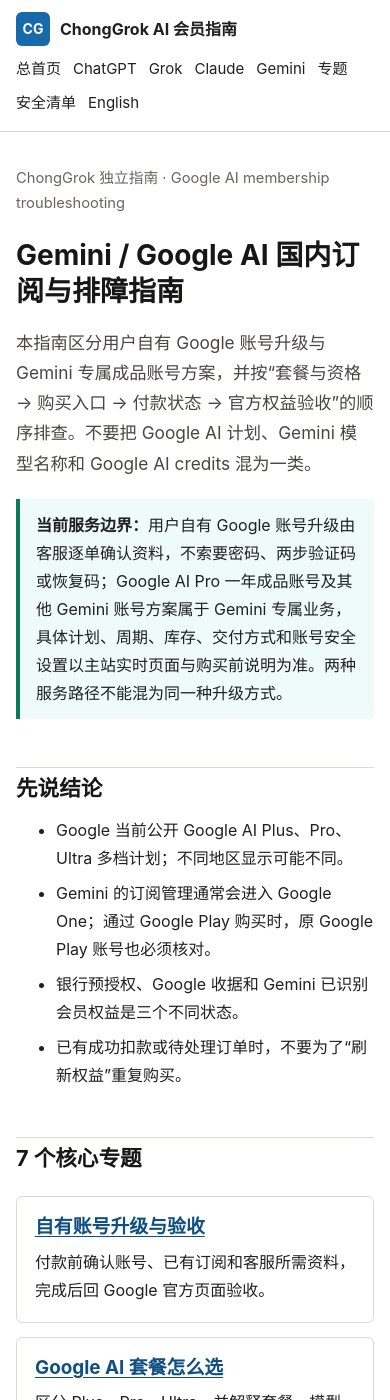
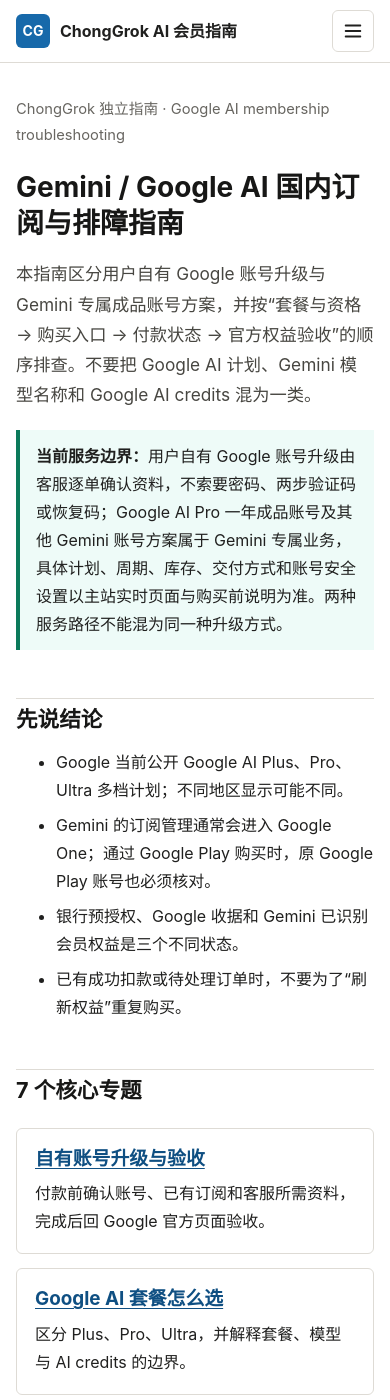
Before and after one commit to he20000405-pixel/gemini-google-ai-pro-china-guide, a Jekyll site: the page built from index.md, in a window 390 px wide and 1400 px high. Built offline with Jekyll 4.4.1, drawn with Linux system fonts in a browser that asks for light colours; some of the changed text lies outside the part shown.

Commit message:
Align Gemini update date and mobile navigation

```diff
--- a/_config.yml
+++ b/_config.yml
@@ -9,7 +9,7 @@
 grok_guide_url: "https://he20000405-pixel.github.io/supergrok-china-guide/"
 claude_guide_url: "https://he20000405-pixel.github.io/claude-pro-max-china-guide/"
 gemini_guide_url: "https://he20000405-pixel.github.io/gemini-google-ai-pro-china-guide/"
-asset_version: "20260715-initial"
+asset_version: "20260728-mobile-nav"
 lang: "zh-CN"
 timezone: "Asia/Shanghai"
 author:
--- a/_includes/header.html
+++ b/_includes/header.html
@@ -4,15 +4,37 @@
       <span class="brand-mark" aria-hidden="true">CG</span>
       <span>ChongGrok AI 会员指南</span>
     </a>
-    <nav class="site-nav" aria-label="主导航">
+    <nav class="site-nav desktop-nav" aria-label="主导航">
       <a href="{{ site.portal_url }}">总首页</a>
       <a href="{{ site.chatgpt_guide_url }}">ChatGPT</a>
       <a href="{{ site.grok_guide_url }}">Grok</a>
       <a href="{{ site.claude_guide_url }}">Claude</a>
-      <a href="{{ '/' | relative_url }}">Gemini</a>
+      <a class="is-current" href="{{ '/' | relative_url }}" aria-current="page">Gemini</a>
       <a href="{{ '/guides/' | relative_url }}">专题</a>
       <a href="{{ site.portal_url }}resources/ai-membership-safety-checklist/">安全清单</a>
       <a href="{{ '/en/' | relative_url }}" lang="en">English</a>
     </nav>
+    <details class="mobile-nav">
+      <summary aria-label="打开导航菜单">
+        <svg aria-hidden="true" viewBox="0 0 24 24"><path d="M4 6h16M4 12h16M4 18h16"></path></svg>
+      </summary>
+      <div class="mobile-panel">
+        <nav aria-label="移动端主导航">
+          <a href="{{ site.portal_url }}">知识库总首页</a>
+          <a href="{{ site.chatgpt_guide_url }}">ChatGPT</a>
+          <a href="{{ site.grok_guide_url }}">Grok</a>
+          <a href="{{ site.claude_guide_url }}">Claude</a>
+          <a class="is-current" href="{{ '/' | relative_url }}" aria-current="page">Gemini</a>
+          <a href="{{ '/guides/' | relative_url }}">全部专题</a>
+          <a href="{{ site.portal_url }}resources/ai-membership-safety-checklist/">安全清单</a>
+          <a href="{{ '/en/' | relative_url }}" lang="en">English</a>
+        </nav>
+        <form class="nav-search" action="{{ site.portal_url }}search/" method="get" role="search">
+          <label for="mobile-search">搜索四个产品知识库</label>
+          <div><input id="mobile-search" name="q" type="search" placeholder="付款失败、Free、Google Play"><button type="submit">搜索</button></div>
+        </form>
+        <a class="mobile-cta" href="https://chonggrok.com/gemini">查看 Gemini 实时方案</a>
+      </div>
+    </details>
   </div>
 </header>
--- a/assets/css/style.css
+++ b/assets/css/style.css
@@ -22,9 +22,26 @@
 .brand { display: inline-flex; align-items: center; gap: 10px; color: var(--ink); font-weight: 750; text-decoration: none; white-space: nowrap; }
 .brand-mark { display: inline-grid; width: 34px; height: 34px; place-items: center; color: #fff; background: var(--brand); border-radius: 6px; font-size: 14px; }
 .site-nav { display: flex; align-items: center; gap: 15px; font-size: 15px; }
-.site-nav a { color: var(--ink); text-decoration: none; }
+.site-nav a { color: var(--ink); text-decoration: none; white-space: nowrap; }
+.site-nav a:hover,.site-nav .is-current { color: var(--brand-dark); }
+.site-nav .is-current { font-weight: 750; }
 .site-nav .nav-cta { color: #fff; background: var(--brand); padding: 8px 12px; border-radius: 6px; }
 .site-nav .nav-cta:hover { background: var(--brand-dark); }
+.mobile-nav { display: none; position: relative; }
+.mobile-nav summary { list-style: none; width: 42px; height: 42px; display: grid; place-items: center; border: 1px solid var(--line); border-radius: 6px; cursor: pointer; }
+.mobile-nav summary::-webkit-details-marker { display: none; }
+.mobile-nav summary svg { width: 22px; height: 22px; fill: none; stroke: var(--ink); stroke-width: 2; stroke-linecap: round; }
+.mobile-panel { position: absolute; top: 50px; right: 0; width: min(330px, calc(100vw - 32px)); padding: 14px; border: 1px solid var(--line); border-radius: 8px; background: #fff; box-shadow: 0 16px 40px rgba(32,32,31,.14); }
+.mobile-panel nav { display: grid; grid-template-columns: repeat(2,minmax(0,1fr)); gap: 4px; }
+.mobile-panel nav a { padding: 9px 10px; color: var(--ink); border-radius: 5px; text-decoration: none; }
+.mobile-panel nav a:hover,.mobile-panel nav .is-current { color: var(--brand-dark); background: var(--surface-soft); }
+.nav-search { margin: 12px 0; padding-top: 12px; border-top: 1px solid var(--line); }
+.nav-search label { display: block; margin-bottom: 6px; color: var(--muted); font-size: 12px; font-weight: 700; }
+.nav-search div { display: flex; }
+.nav-search input { min-width: 0; flex: 1; height: 40px; padding: 0 10px; border: 1px solid var(--line); border-radius: 6px 0 0 6px; font: inherit; font-size: 14px; }
+.nav-search button { height: 40px; padding: 0 12px; border: 0; border-radius: 0 6px 6px 0; color: #fff; background: var(--brand); font-weight: 700; cursor: pointer; }
+.mobile-cta { width: 100%; min-height: 40px; display: inline-flex; align-items: center; justify-content: center; padding: 7px 13px; color: #fff; background: var(--brand); border-radius: 6px; font-weight: 750; text-decoration: none; }
+.mobile-cta:hover { color: #fff; background: var(--brand-dark); }
 .page-shell { padding: 34px 0 72px; }
 .content { min-width: 0; }
 .content > :first-child { margin-top: 0; }
@@ -58,12 +75,14 @@
 .site-footer { border-top: 1px solid var(--line); background: var(--surface-soft); }
 .footer-shell { padding: 30px 0; color: var(--muted); font-size: .92rem; }
 .footer-shell p { margin-bottom: 8px; }
+@media (max-width: 980px) {
+  .desktop-nav { display: none; }
+  .mobile-nav { display: block; }
+}
 @media (max-width: 760px) {
   body { font-size: 16px; }
-  .nav-shell { align-items: flex-start; flex-direction: column; padding: 12px 0; gap: 10px; }
-  .site-header { position: static; }
-  .site-nav { width: 100%; flex-wrap: wrap; gap: 8px 12px; padding-bottom: 2px; }
-  .site-nav a { white-space: nowrap; }
+  .nav-shell { min-height: 62px; }
+  .site-header { position: sticky; }
   h1 { font-size: 1.75rem; }
   h2 { font-size: 1.35rem; }
   .guide-grid { grid-template-columns: 1fr; }
@@ -72,3 +91,8 @@
   table:not(:has(tr > :nth-child(4))) th,
   table:not(:has(tr > :nth-child(4))) td { min-width: 0; padding: 9px 8px; overflow-wrap: anywhere; }
 }
+@media (max-width: 380px) {
+  .brand span:last-child { font-size: 14px; }
+  .mobile-panel { right: -2px; }
+  .mobile-panel nav { grid-template-columns: 1fr; }
+}
--- a/index.md
+++ b/index.md
@@ -51,4 +51,4 @@
 
 > 主站当前提供 Gemini 用户自有账号升级、Google AI Pro 一年成品账号及其他 Gemini 方案。价格、周期、库存和交付规则可能调整，请查看 [ChongGrok Gemini 当前方案](https://chonggrok.com/gemini)。
 
-<p class="meta">最后更新：2026-07-24</p>
+<p class="meta">最后更新：2026-07-28</p>
```
